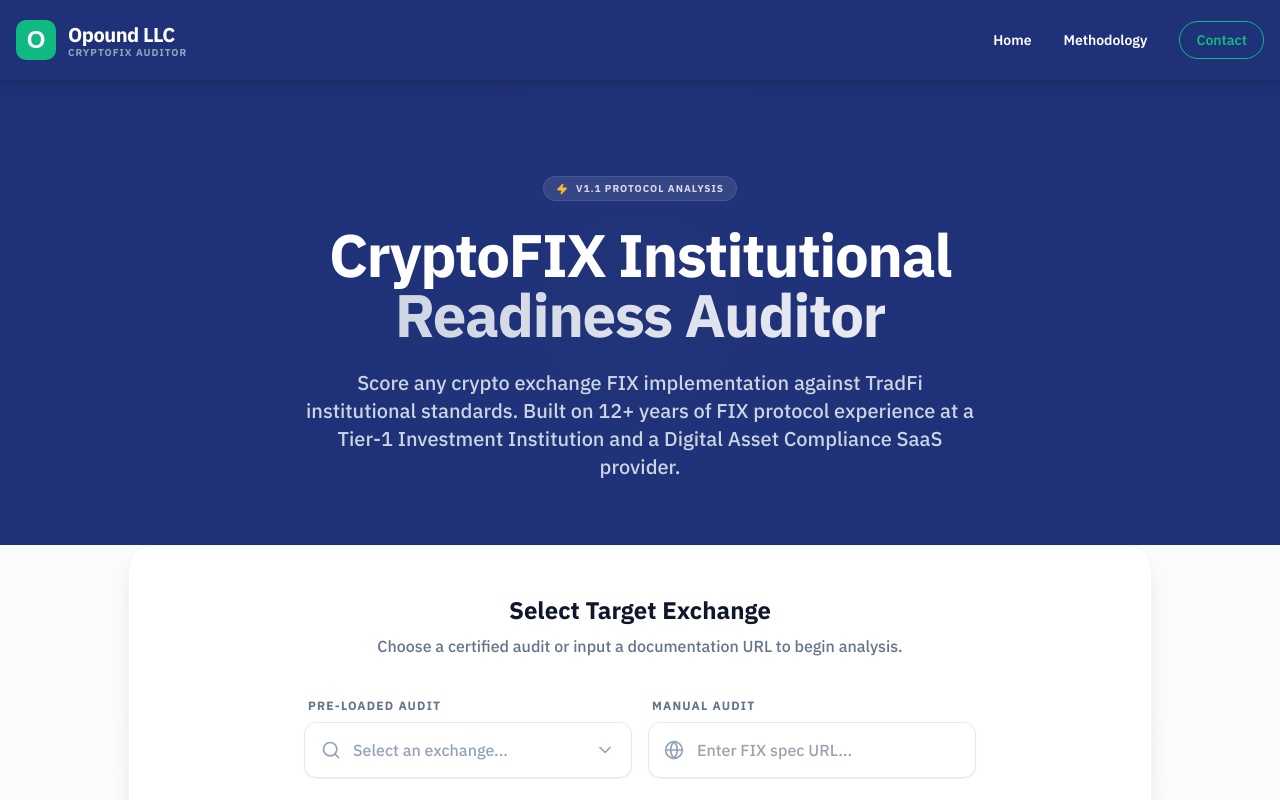
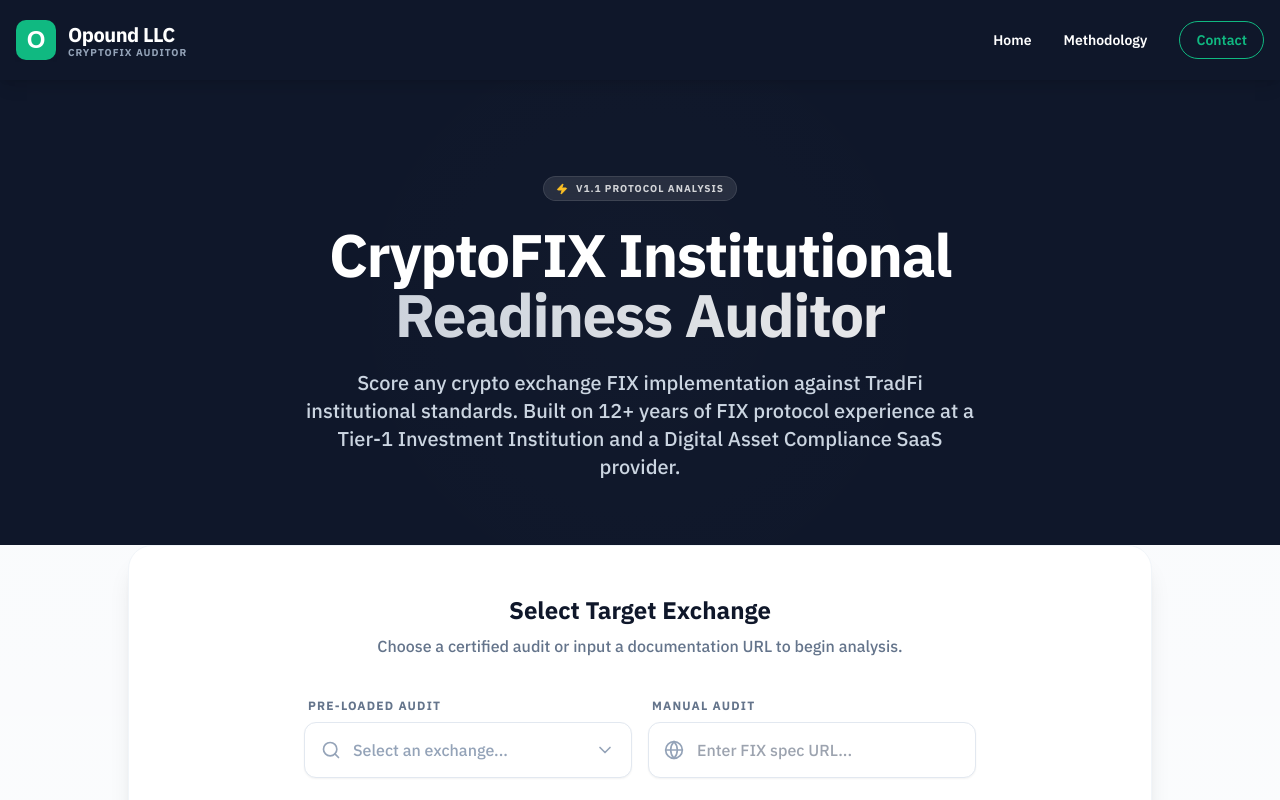
Before and after one commit to baggan1/cryptofix-auditor, a Next.js app: page / in a window 1280 px wide. Shown: the top 800 px of the page. Built offline with nearby package versions, Linux system fonts and the light colour scheme.

Commit message:
Update tailwind.config.ts

```diff
--- a/tailwind.config.ts
+++ b/tailwind.config.ts
@@ -15,10 +15,10 @@
       },
       colors: {
         navy: {
-          dark: "#1F3178",
+          dark: "#0F172A",
         },
         brand: {
-          bg: '#1F3178',
+          bg: '#0F172A',
           accent: '#10B981',
           'accent-hover': '#059669',
           muted: '#94A3B8',
```
